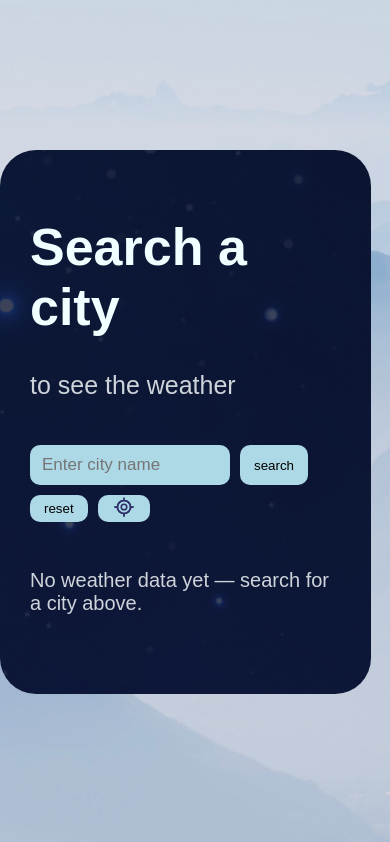
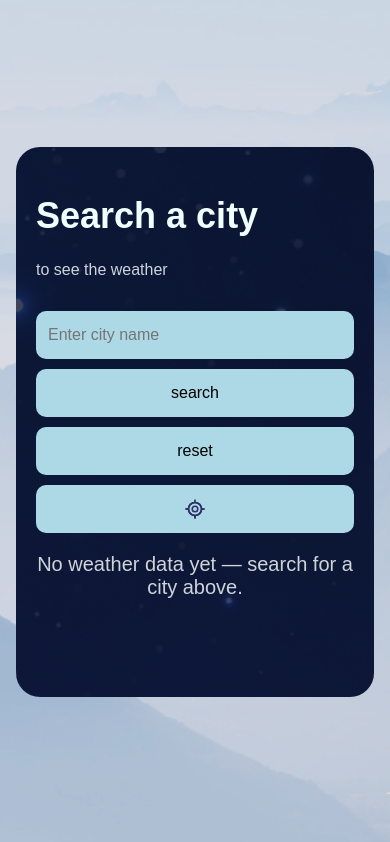
Before and after one commit to amermustafa12/weather-app, a React (Vite) app: page / in a window 390 px wide. Built offline with nearby package versions, Linux system fonts and the light colour scheme.

Commit message:
Make weather card fully responsive on mobile

```diff
--- a/src/App.css
+++ b/src/App.css
@@ -195,28 +195,81 @@ ul {
   }
 }
 
-@media (max-width: 375px) {
+/* ------------------------------------------------------------------ */
+/* Mobile: card fills the screen properly + elements stack in a       */
+/* column instead of overlapping + inputs/buttons become tap-friendly */
+/* ------------------------------------------------------------------ */
+@media (max-width: 600px) {
+  body {
+    padding: 16px;
+  }
+
   .container {
-    padding: 24px 18px;
+    width: 100%;
+    margin: 0 auto;
+    padding: 24px 20px;
     border-radius: 24px;
-    font-size: 20px;
+    font-size: 18px;
+  }
+
+  /* stack title block above the search controls instead of side by side */
+  .top {
+    flex-direction: column;
+    align-items: stretch;
+    gap: 16px;
+  }
+
+  /* stack temperature block above the icon/details block */
+  .bottom {
+    flex-direction: column;
+    align-items: center;
+    text-align: center;
+    gap: 24px;
+  }
+
+  .temp {
+    flex-direction: column;
+    gap: 8px;
   }
 
   .temp h1 {
-    font-size: 42px;
+    font-size: 48px;
+  }
+
+  .weather-icon {
+    flex-direction: column;
+    text-align: center;
+  }
+
+  .weather-info {
+    text-align: left;
   }
 
   p,
   .unitBtn,
   ul {
-    font-size: 18px;
+    font-size: 16px;
   }
 
-  .buttons input {
+  /* search controls: full width, stacked, easy to tap */
+  .buttons {
+    flex-direction: column;
     width: 100%;
   }
 
-  .buttons {
+  .buttons input,
+  .search,
+  .reset,
+  .location {
     width: 100%;
+    min-height: 48px;
+    /* 16px min font-size stops iOS Safari from auto-zooming on focus */
+    font-size: 16px;
+  }
+
+  .location {
+    display: flex;
+    align-items: center;
+    justify-content: center;
   }
 }
```
